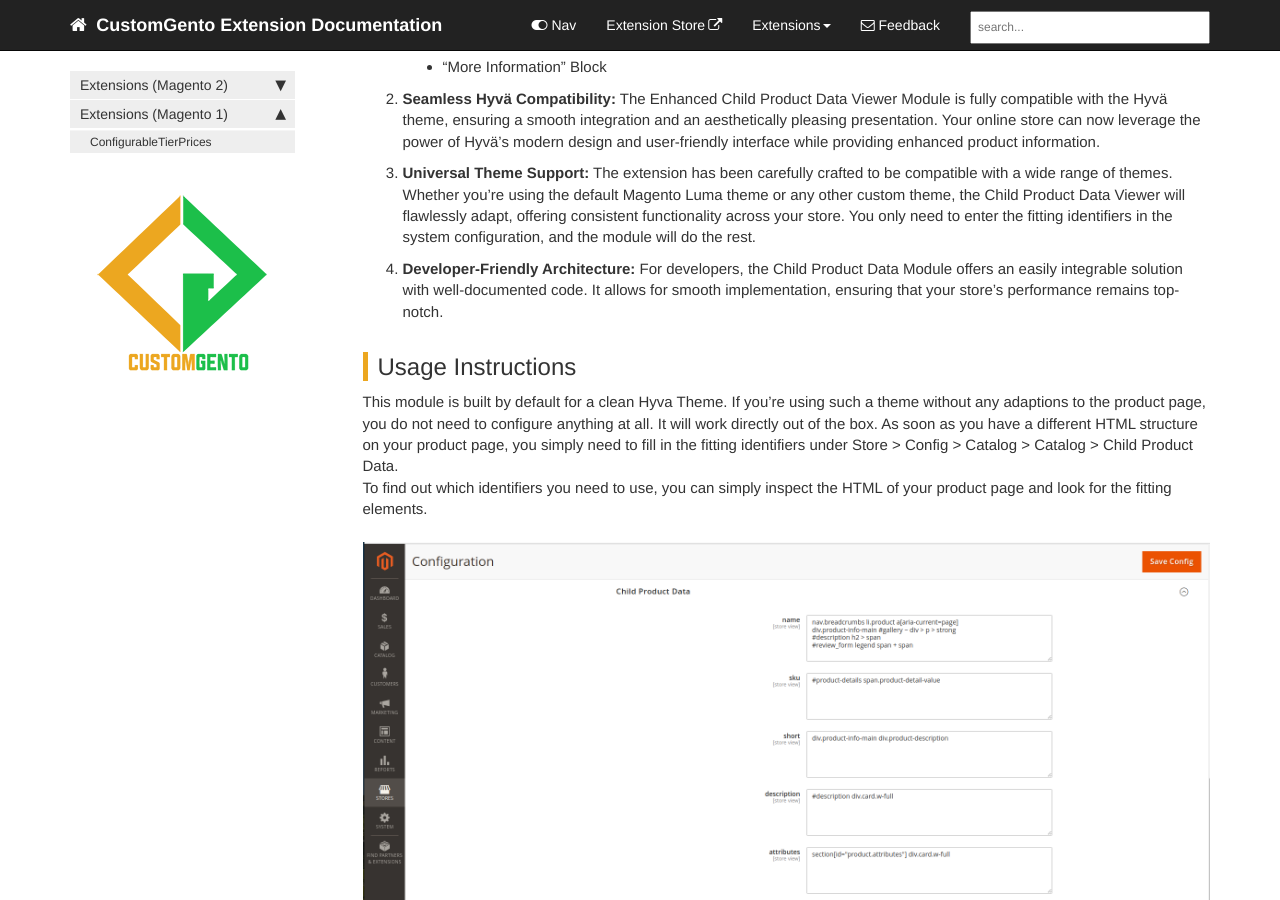
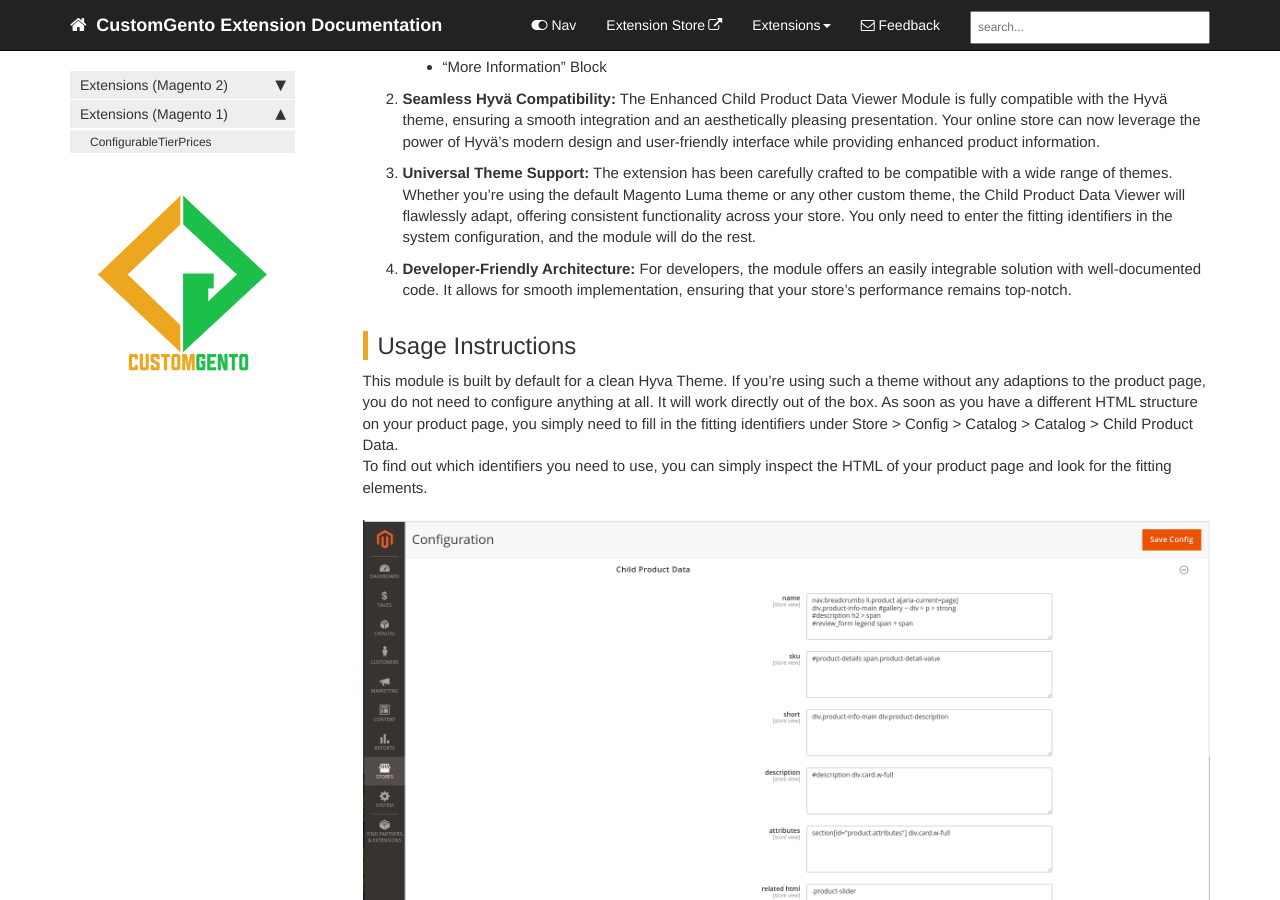
Before and after one commit to customgento/docs, a Jekyll site: the page built from pages/child-product-data-module.md, in a window 1280 px wide and 900 px high, scrolled down 686 px. Built offline with Jekyll 4.4.1, drawn with Linux system fonts in a browser that asks for light colours; comment, search, counter and statistics services are not loaded.

Commit message:
Shorten sentence
Co-authored-by: Irina Smidt <82020146+Irinina@users.noreply.github.com>

```diff
--- a/pages/child-product-data-module.md
+++ b/pages/child-product-data-module.md
@@ -21,7 +21,7 @@ On a configurable product page, you usually only see the attribute data of the c
    - "More Information" Block
 2. **Seamless Hyv&auml; Compatibility:** The Enhanced Child Product Data Viewer Module is fully compatible with the Hyv&auml; theme, ensuring a smooth integration and an aesthetically pleasing presentation. Your online store can now leverage the power of Hyv&auml;'s modern design and user-friendly interface while providing enhanced product information.
 3. **Universal Theme Support:** The extension has been carefully crafted to be compatible with a wide range of themes. Whether you're using the default Magento Luma theme or any other custom theme, the Child Product Data Viewer will flawlessly adapt, offering consistent functionality across your store. You only need to enter the fitting identifiers in the system configuration, and the module will do the rest.
-4. **Developer-Friendly Architecture:** For developers, the Child Product Data Module offers an easily integrable solution with well-documented code. It allows for smooth implementation, ensuring that your store's performance remains top-notch.
+4. **Developer-Friendly Architecture:** For developers, the module offers an easily integrable solution with well-documented code. It allows for smooth implementation, ensuring that your store's performance remains top-notch.
 
 ## Usage Instructions
 This module is built by default for a clean Hyva Theme.
```
